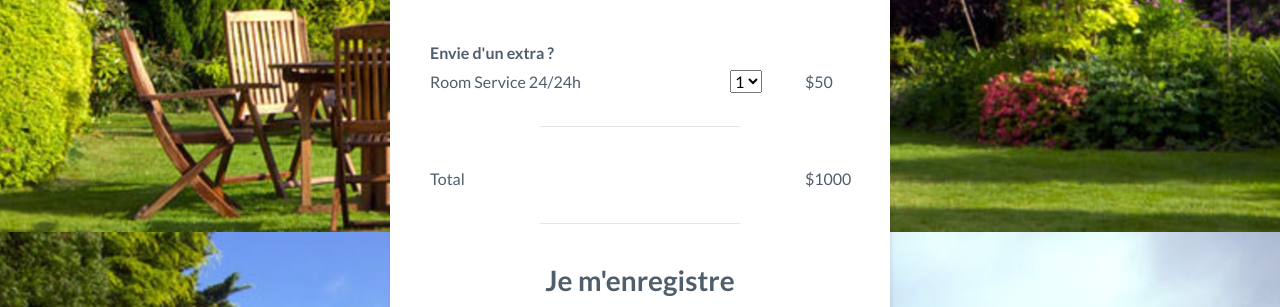
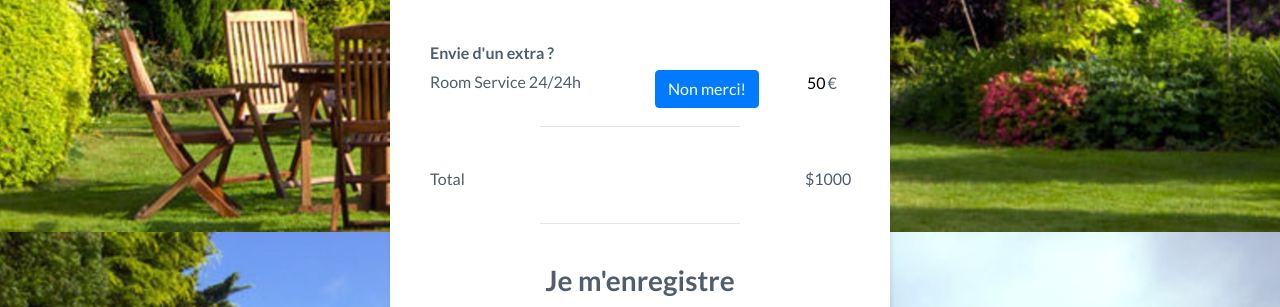
Before and after one commit to wild-e/Stras-Gite, a PHP site: template src/View/User/summary.html.twig in a window 1280 px wide. Shown: the part 568-875 px from the top of the page. Run offline with PHP 8.4, Linux system fonts and the light colour scheme; the template is opened without the code that fills it, so the values that code supplies are empty; some libraries are stand-ins or nearby versions.

Commit message:
added feature to remove room service

```diff
--- a/src/View/User/summary.html.twig
+++ b/src/View/User/summary.html.twig
@@ -58,17 +58,15 @@ Réserver chez Stras'Gîte | {{ parent() }}
         <br>
         <h6>Envie d'un extra ?</h6>
         <div class="row">
-            <div class="col-sm-8">
-                <p class="text">Room Service 24/24h</p>
+            <div class="col-sm-6">
+                <p class="text" id="roomService">Room Service 24/24h</p>
+            </div>
+            <div class="col-sm-4">
+            {# Removing room service JS #}
+                <button class="btn btn-primary" onclick="removeRoomService()">Non merci!</button>
             </div>
             <div class="col-sm-2">
-                <select name="serviceSelect">
-                    <option value="1">1</option>
-                    <option value="0">0</option>
-                </select>
-            </div>
-            <div class="col-sm-2">
-                <span class="price">$50</span>
+                <input name="roomServiceChoice" id="roomServiceChoice" value="50" style="text-align: right; border: none; width: 50%;" readonly><span>€</span>
             </div>
         </div>
         <hr align="center" width="200">
@@ -122,3 +120,13 @@ Réserver chez Stras'Gîte | {{ parent() }}
 </div>
 
 {% endblock %}
+
+{% block javascript %}
+<script>
+function removeRoomService() {
+    document.getElementById("roomService").style.textDecoration = "line-through";
+    document.getElementById("roomServiceChoice").value = "0";
+
+}
+</script>
+{% endblock %}
```
